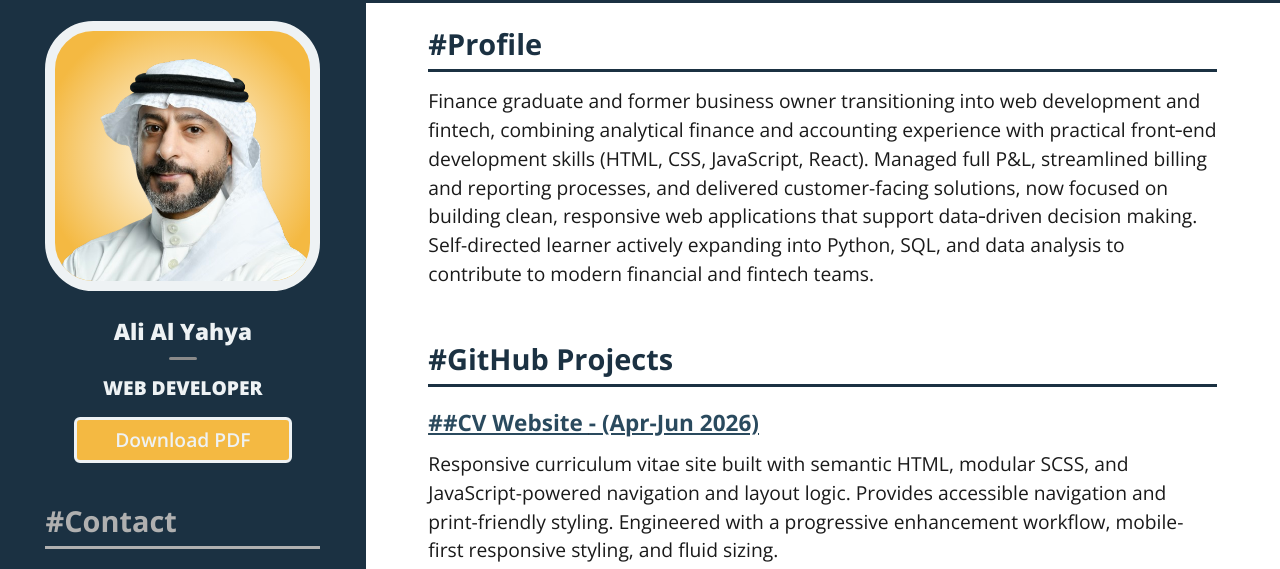
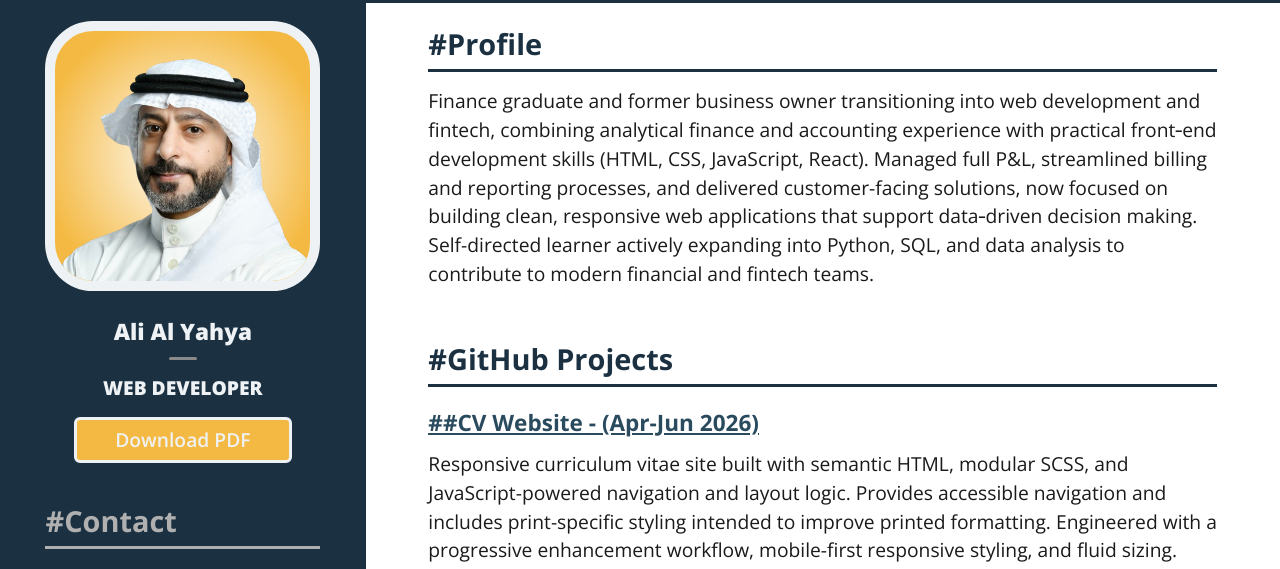
Before and after one commit to ayx234/my-cv, a website: page index.html in a window 1280 px wide. Shown: the part 113-682 px from the top of the page. Drawn offline with nearby package versions, Linux system fonts and the light colour scheme.

Commit message:
content(cv): correct description for #cv-website
additional changes:
- replace CV pdf with the corrected version

docs(README):
- add note explaining print page breaks not applying on all browsers
- modifying other note entries for better readability

```diff
--- a/index.html
+++ b/index.html
@@ -205,7 +205,12 @@
 						/>
 						<h1 class="name">Ali Al Yahya</h1>
 						<p class="job-target">web developer</p>
-						<a href="./assets/pdf/Ali Al Yahya's CV - June 2026.pdf" class="btn-download hide-on-print" download>Download PDF</a>
+						<a
+							href="./assets/pdf/Ali Al Yahya's CV - June 2026.pdf"
+							class="btn-download hide-on-print"
+							download
+							>Download PDF</a
+						>
 					</section>
 					<section
 						class="page-section section-container contact bg-color-secondary"
@@ -515,8 +520,9 @@
 									semantic HTML, modular SCSS, and
 									JavaScript-powered navigation and layout
 									logic. Provides accessible navigation and
-									print-friendly styling. Engineered with a
-									progressive enhancement workflow,
+									includes print-specific styling intended to
+									improve printed formatting. Engineered with
+									a progressive enhancement workflow,
 									mobile-first responsive styling, and fluid
 									sizing.
 								</p>
@@ -544,8 +550,7 @@
 										Code
 									</strong>
 									<div class="show-on-print">
-										Code:
-										https://github.com/ayx234/my-cv
+										Code: https://github.com/ayx234/my-cv
 									</div>
 								</a>
 							</div>
@@ -1310,7 +1315,10 @@
 					</section>
 				</div>
 			</section>
-			<section class="page-section education bg-color-secondary" id="education">
+			<section
+				class="page-section education bg-color-secondary"
+				id="education"
+			>
 				<div
 					class="section-container education component-container-large"
 				>
```
Also changed, not shown: README.md, 1 other file.
